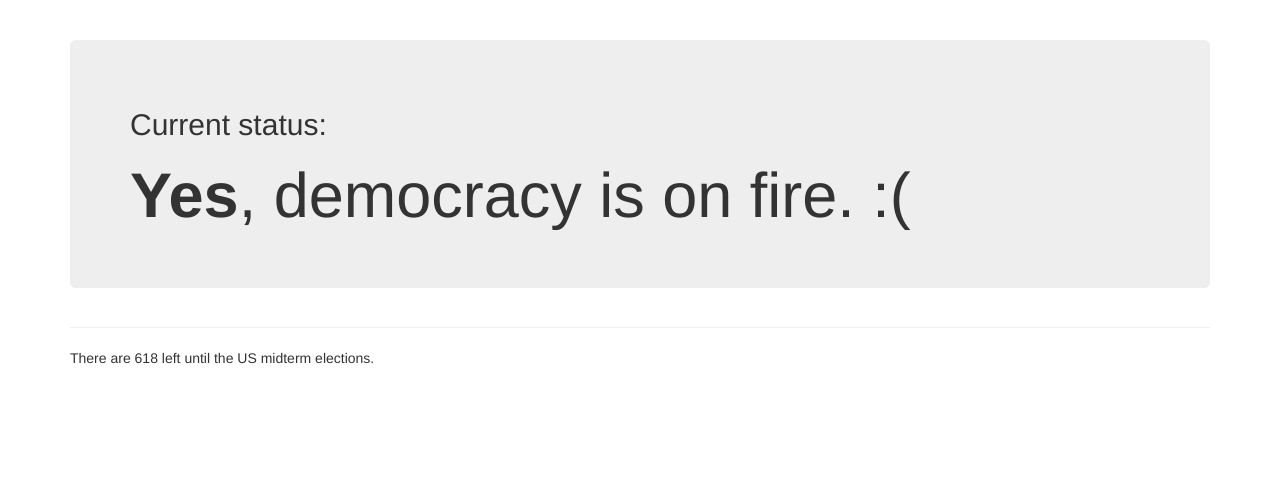
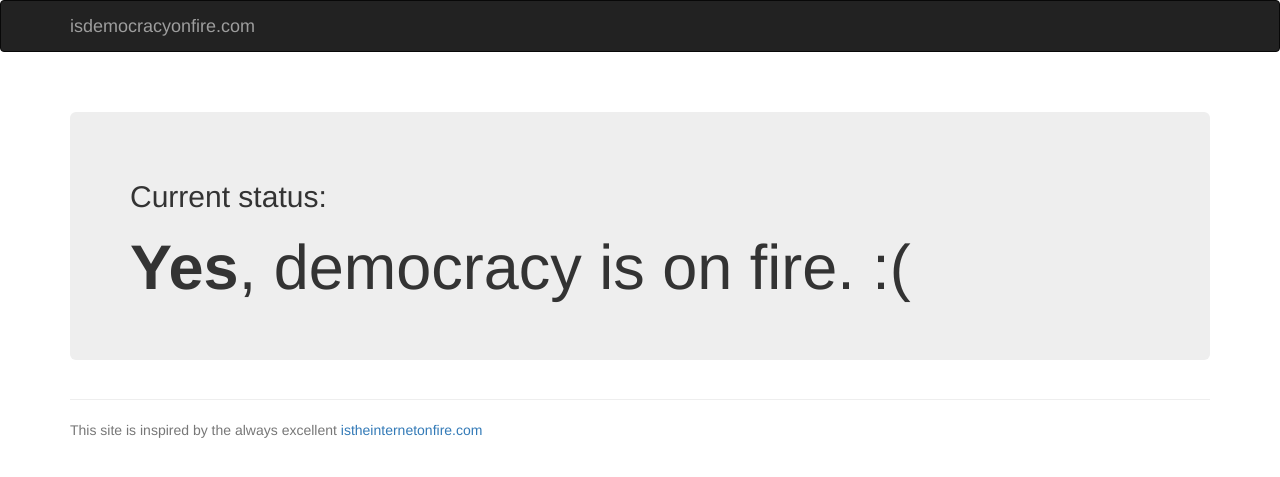
Before and after one commit to johnmarcampbell/is-democracy-on-fire, a Flask app: page / in a window 1280 px wide. Shown: the top 477 px of the page. Run offline with Flask 2, Linux system fonts and the light colour scheme; some libraries are stand-ins or nearby versions.

Commit message:
Modify index.html template

```diff
--- a/main.py
+++ b/main.py
@@ -1,5 +1,5 @@
 from flask import Flask, render_template
-from flask.ext.bootstrap import Bootstrap
+from flask_bootstrap import Bootstrap
 import arrow
 
 app = Flask(__name__)
@@ -14,7 +14,7 @@ def days_until_midterms(date=arrow.utcnow()):
 
 @app.route('/')
 def index():
-    return render_template('index.html', midterm_days=days_until_midterms())
+    return render_template('index.html')
 
 if __name__ == '__main__':
     app.run(debug=True)
--- a/templates/index.html
+++ b/templates/index.html
@@ -1,15 +1,29 @@
 {% extends "bootstrap/base.html" %}
 
+{% block navbar %}
+<div class="navbar navbar-inverse">
+    <div class="container">
+        <div class="navbar-brand">
+            <p>isdemocracyonfire.com</p>
+        </div>
+    </div>
+</div>
+{% endblock %}
+
 {% block content %}
-    <div class="container">
+<div class="container">
     <div class="page-header">
         <div class="jumbotron">
             <h2>Current status:</h2>
             <h1><strong>Yes</strong>, democracy is on fire. :(</h1>
         </div>
     </div>
-    <div class="">
-        There are {{midterm_days}} left until the US midterm elections.
-    </div>
-    </div>
+</div>
+
+<footer class="footer">
+<div class="container">
+    <p class="text-muted">This site is inspired by the always excellent <a href=https://www.istheinternetonfire.com>istheinternetonfire.com</a></p>
+</div>
+</footer>
+
 {% endblock %}
```
